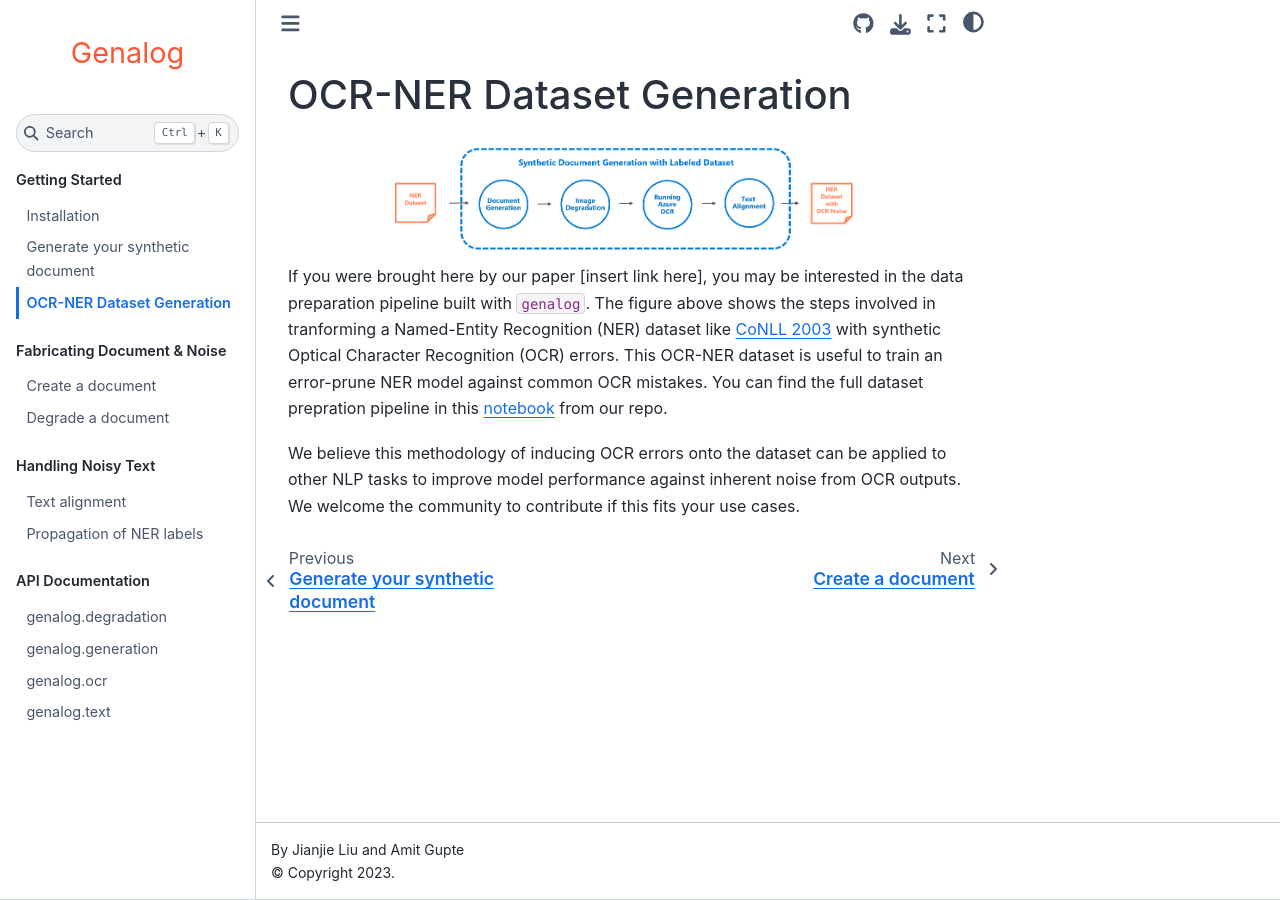
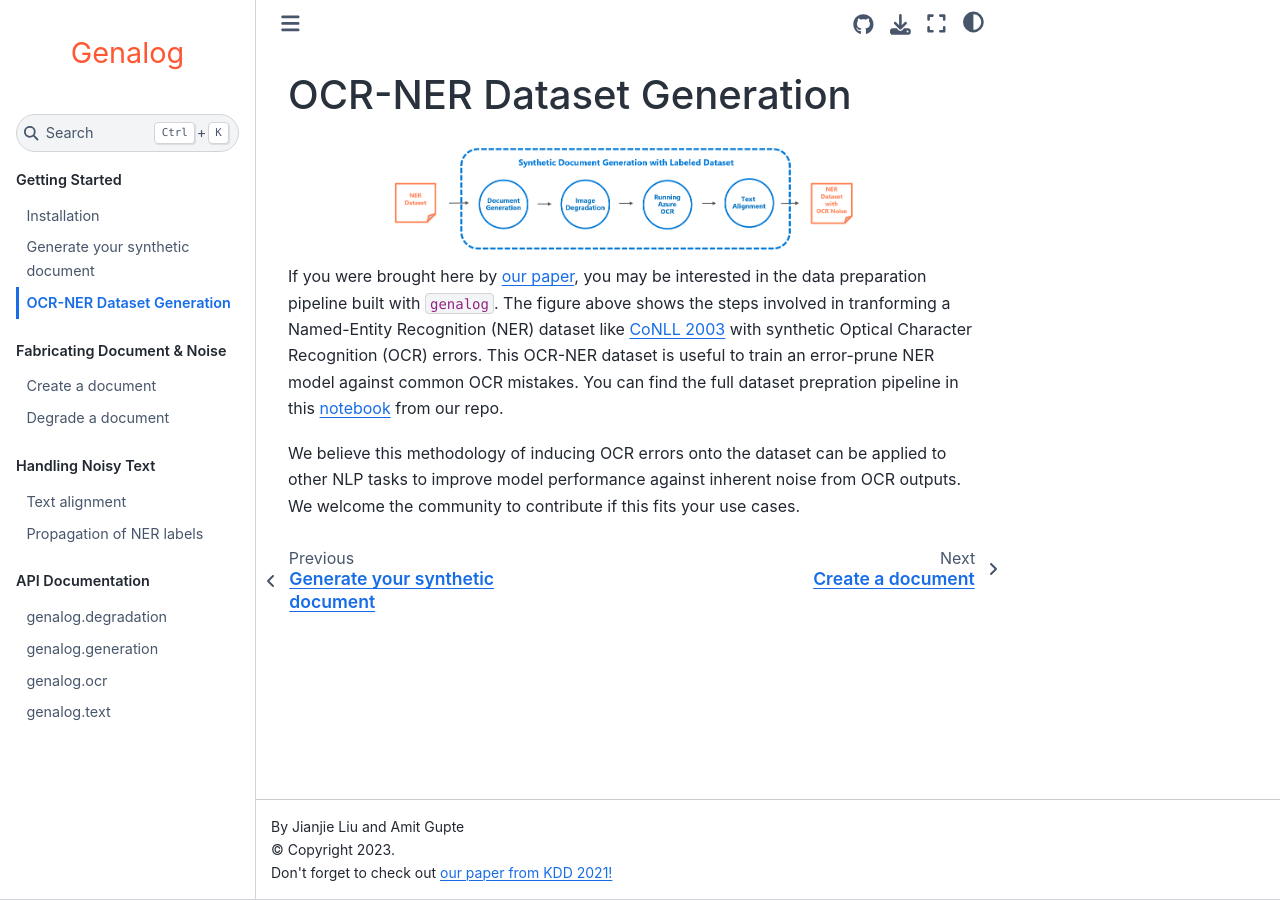
Before and after one commit to microsoft/genalog, a Jupyter Book: the page built from docs/genalog_docs/e2e_dataset_pipeline.md, in a window 1280 px wide. Built offline with Jupyter Book 1.0.4 settings and Sphinx 7.4.7 and the Sphinx Book theme 1.1.4, drawn with Linux system fonts in a browser that asks for light colours.

Commit message:
laserprec/add-kdd-paper-links (#34)
* Update html docs
* Add links to KDD paper

````diff
--- a/docs/genalog_docs/_config.yml
+++ b/docs/genalog_docs/_config.yml
@@ -25,14 +25,10 @@ launch_buttons:
 html:
   home_page_in_navbar         : false
   use_repository_button       : true
+  use_issues_button           : true
+  extra_footer                : "Don't forget to check out <a href=
+https://document-intelligence.github.io/DI-2021/files/di-2021_final_22.pdf>our paper from KDD 2021!</a>"
 
-# # LaTeX settings
-# bibtex_bibfiles:
-#    - _bibliography/references.bib
-# latex:
-#   latex_engine                : "xelatex"
-#   latex_documents:
-#     targetname: book.tex
 
 sphinx:
   extra_extensions:
--- a/docs/genalog_docs/docstring/genalog.ocr.rst
+++ b/docs/genalog_docs/docstring/genalog.ocr.rst
@@ -1,5 +1,7 @@
 genalog.ocr
 ===================
+
+This module will be *deprecated* in favor of the official `Azure Computer Vision SDK <https://docs.microsoft.com/en-us/azure/cognitive-services/computer-vision/quickstarts-sdk/client-library?tabs=visual-studio&pivots=programming-language-python>`_ .
 
 genalog.ocr.common module
 -------------------------
--- a/docs/genalog_docs/e2e_dataset_pipeline.md
+++ b/docs/genalog_docs/e2e_dataset_pipeline.md
@@ -5,6 +5,6 @@
 :align: center
 ```
 
-If you were brought here by our paper [insert link here], you may be interested in the data preparation pipeline built with `genalog`. The figure above shows the steps involved in tranforming a Named-Entity Recognition (NER) dataset like [CoNLL 2003](https://deepai.org/dataset/conll-2003-english) with synthetic Optical Character Recognition (OCR) errors. This OCR-NER dataset is useful to train an error-prune NER model against common OCR mistakes. You can find the full dataset prepration pipeline in this [notebook](https://github.com/microsoft/genalog/blob/main/example/dataset_generation.ipynb) from our repo.
+If you were brought here by [our paper](https://document-intelligence.github.io/DI-2021/files/di-2021_final_22.pdf), you may be interested in the data preparation pipeline built with `genalog`. The figure above shows the steps involved in tranforming a Named-Entity Recognition (NER) dataset like [CoNLL 2003](https://deepai.org/dataset/conll-2003-english) with synthetic Optical Character Recognition (OCR) errors. This OCR-NER dataset is useful to train an error-prune NER model against common OCR mistakes. You can find the full dataset prepration pipeline in this [notebook](https://github.com/microsoft/genalog/blob/main/example/dataset_generation.ipynb) from our repo.
 
 We believe this methodology of inducing OCR errors onto the dataset can be applied to other NLP tasks to improve model performance against inherent noise from OCR outputs. We welcome the community to contribute if this fits your use cases.
````
Also changed, not shown: README.md (+13 -0 lines), docs/genalog_docs/index.md (+2 -1 lines).
